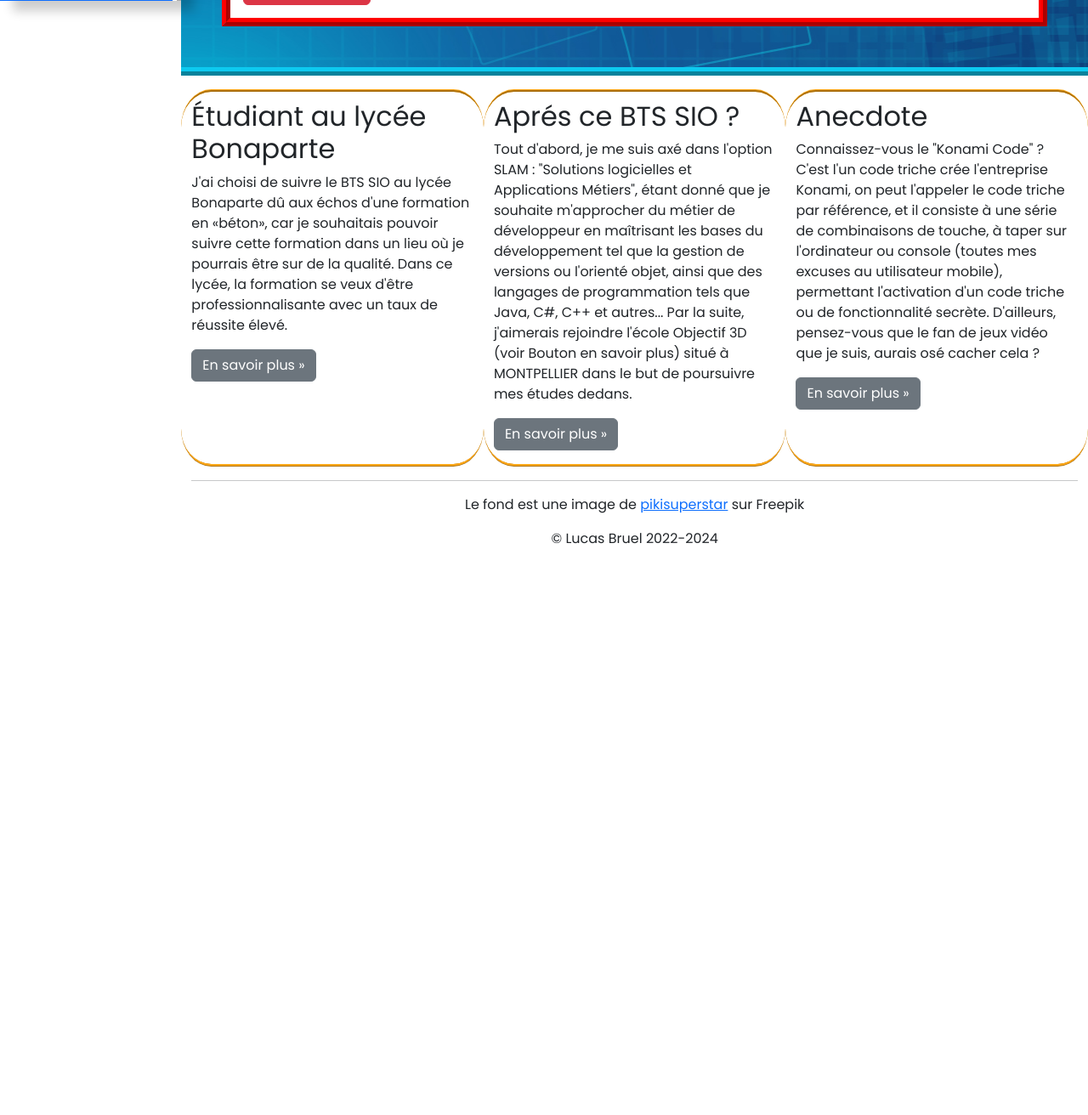
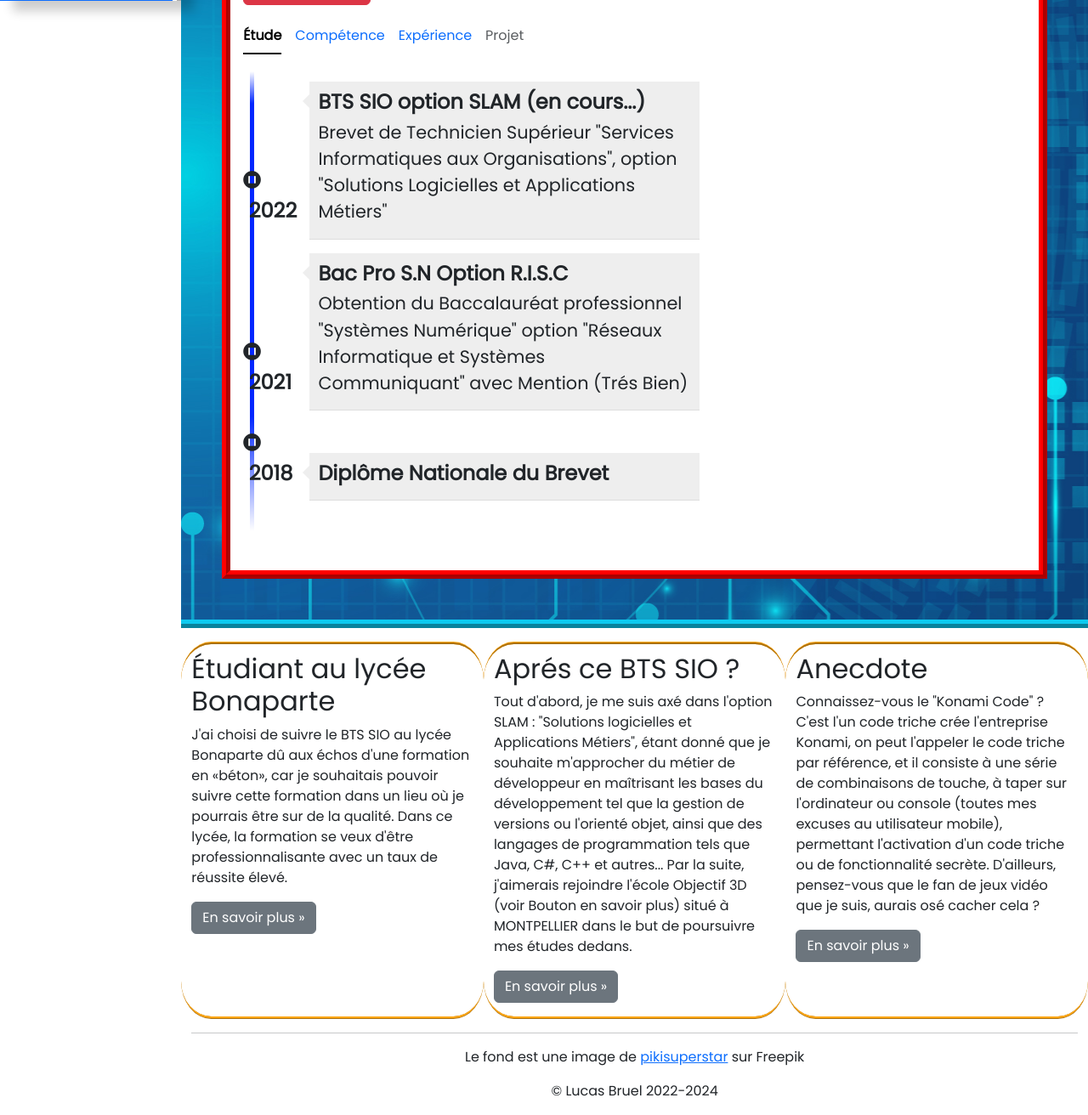
Before and after one commit to Lurius-Kitsune/Lurius-Kitsune.github.io, a PHP site: page / in a window 1280 px wide. Shown: the part 799-2111 px from the top of the page at 85% size. Before the commit the page ends 1439 px from the top, so only its background shows below. Run offline with PHP 8.4, Linux system fonts and the light colour scheme.

Commit message:
🔧 Added cv Study parcours

```diff
--- a/css/nav.css
+++ b/css/nav.css
@@ -1,5 +1,5 @@
 @media screen and (min-width:992px) {
-    .navbar, .nav {
+    .navbar, .navbar .nav {
         flex-direction: column !important;
         height: 100%;
     }
@@ -17,5 +17,4 @@
 
 nav {
     font-family: "Pacifico", sans-serif !important;
-    z-index: 999999;
 }
--- a/index.php
+++ b/index.php
@@ -31,6 +31,9 @@ ob_start();
             </p>
             <a href="/pages/cv.php"><button class="btn btn-danger" style="width: 150px">En savoir plus »</button></a>
         </div>
+
+        <?php require_once __DIR__ . '/view/home/homeMenu.php' ?>
+        <?php require_once __DIR__ . '/view/home/study.php' ?>
     </div>
 </div>
 
--- /dev/null
+++ b/view/home/homeMenu.php
@@ -0,0 +1,14 @@
+<ul class="nav nav-underline pt-3">
+  <li class="nav-item">
+    <a class="nav-link active" aria-current="page" href="#">Étude</a>
+  </li>
+  <li class="nav-item">
+    <a class="nav-link" href="#">Compétence</a>
+  </li>
+  <li class="nav-item">
+    <a class="nav-link" aria-disabled="true">Expérience</a>
+  </li>
+  <li class="nav-item">
+    <a class="nav-link disabled" href="#">Projet</a>
+  </li>
+</ul>
--- /dev/null
+++ b/view/home/study.php
@@ -0,0 +1,39 @@
+<div class="row">
+    <div class="col-xs-12 col-sm-7">
+        <div class="rubrique clearfix">
+            <ul id="parcours" class="clearfix">
+                <li>
+                    <div class="date float-left">
+                        <span class="fa fa-stop-circle"></span>&nbsp;2022
+                    </div>
+                    <div class="details float-right">
+                        <h3>BTS SIO option SLAM (en cours...)</h3>
+                        <p>Brevet de Technicien Supérieur "Services Informatiques aux
+                            Organisations", option "Solutions Logicielles et Applications
+                            Métiers"</p>
+                    </div>
+                </li>
+                <li>
+                    <div class="date float-left">
+                        <span class="fa fa-stop-circle"></span>&nbsp;2021
+                    </div>
+                    <div class="details float-right">
+                        <h3>Bac Pro S.N Option R.I.S.C</h3>
+                        <p>Obtention du Baccalauréat professionnel "Systèmes Numérique" option "Réseaux
+                            Informatique et
+                            Systèmes Communiquant" avec Mention (Trés Bien)</p>
+                    </div>
+                </li>
+                <li>
+                    <div class="date float-left">
+                        <span class="fa fa-stop-circle"></span>&nbsp;2018
+                    </div>
+                    <div class="details float-right">
+                        <h3>Diplôme Nationale du Brevet</h3>
+                        <p></p>
+                    </div>
+                </li>
+            </ul>
+        </div>
+    </div>
+</div>
--- a/view/nav.php
+++ b/view/nav.php
@@ -17,7 +17,7 @@ function getAge(string $birthDate)
 
 ?>
 <link rel="stylesheet" href="/css/nav.css">
-<nav class="navbar navbar-dark bg-primary fixed-left navbar-expand-md col-lg-2">
+<nav class="navbar navbar-dark bg-primary fixed-left navbar-expand-md col-lg-2" id="menu">
     <div class="container-fluid nav">
         <button type="button" class="navbar-toggler" data-bs-toggle="collapse" data-bs-target="#navbar" aria-controls="navbar">
             <span class="sr-only">Navigation raccourcie</span>☰
```
